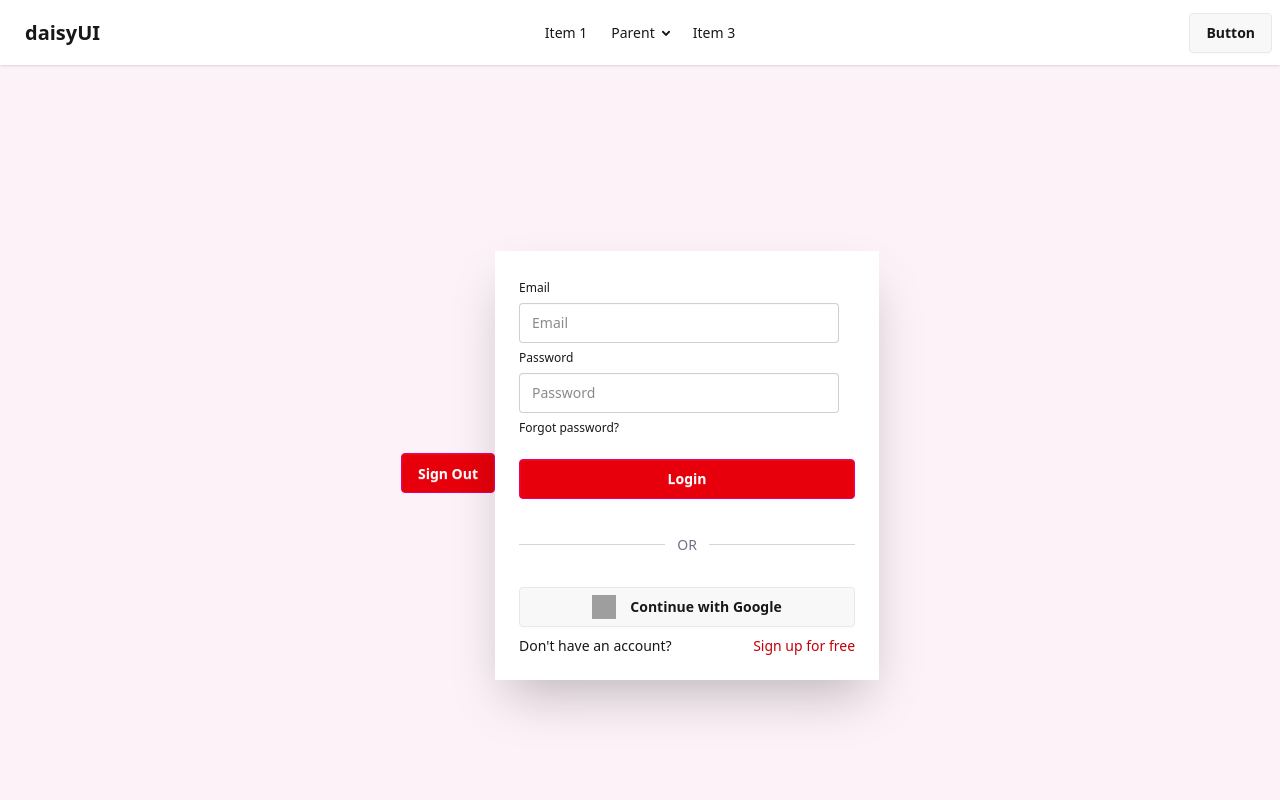
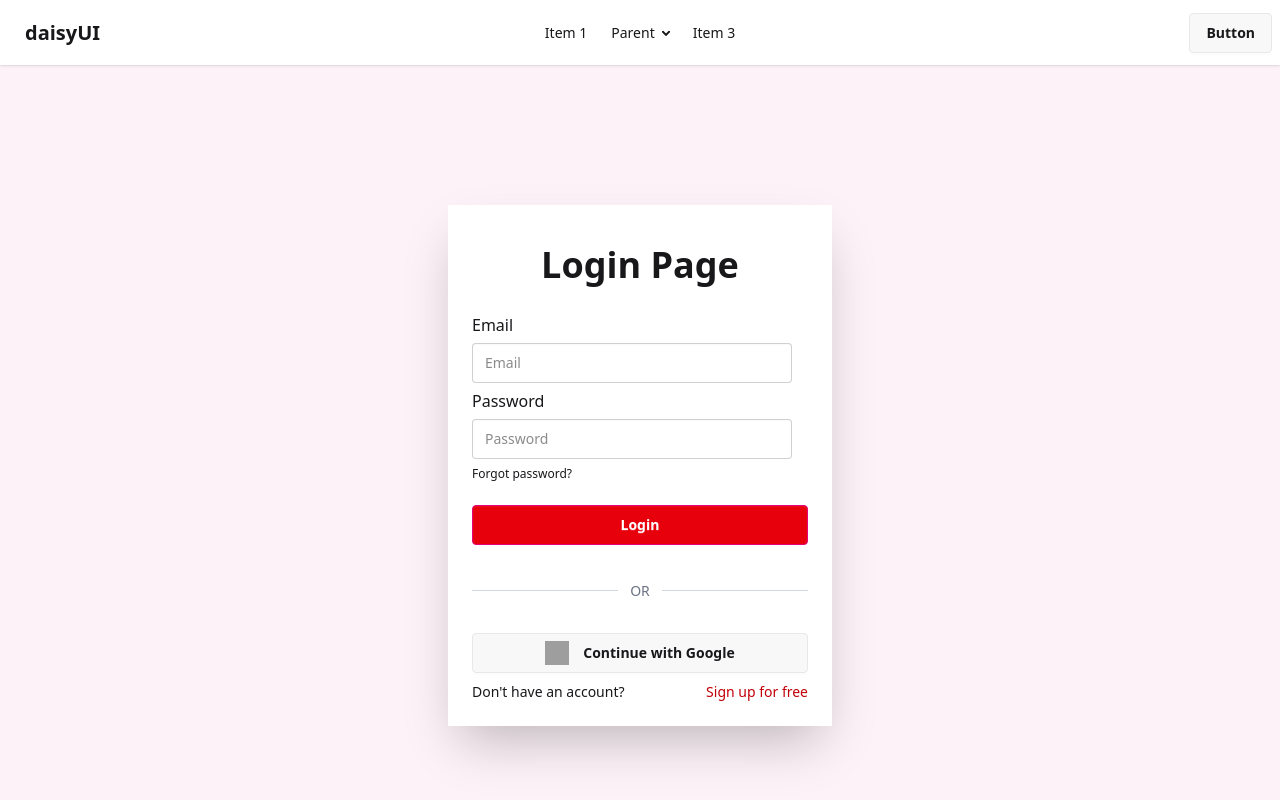
Before and after one commit to AnkonChy/RedDonor-Client, a React (Vite) app: page /login in a window 1280 px wide. Shown: the top 800 px of the page. Built offline with nearby package versions, Linux system fonts and the light colour scheme; grey boxes are pictures that could not be loaded.

Commit message:
email and password authentication done added title in login page

```diff
--- a/package.json
+++ b/package.json
@@ -18,6 +18,7 @@
     "lucide-react": "^0.518.0",
     "react": "^19.1.0",
     "react-dom": "^19.1.0",
+    "react-icons": "^5.5.0",
     "react-router": "^7.6.2",
     "tailwind-merge": "^3.3.1",
     "tailwindcss": "^4.1.8"
--- a/src/pages/Login/Login.jsx
+++ b/src/pages/Login/Login.jsx
@@ -1,12 +1,17 @@
-import { GoogleAuthProvider, signInWithPopup, signOut } from "firebase/auth";
+import {
+  createUserWithEmailAndPassword,
+  GoogleAuthProvider,
+  signInWithPopup,
+  signOut,
+} from "firebase/auth";
 import React, { useState } from "react";
 import { Link } from "react-router";
 import auth from "../../firebase/firebase.config";
 
 const Login = () => {
   const [user, setUser] = useState(null);
-  //   const [email, setEmail] = useState("");
-  //   const [password, setPassword] = useState("");
+  const [email, setEmail] = useState("");
+  const [password, setPassword] = useState("");
 
   //   const handleSubmit = (e) => {
   //     e.preventDefault();
@@ -22,7 +27,7 @@ const Login = () => {
     //   .catch((error) => {
     //     console.log(error.message);
     //   });
-    setUser(null)
+    setUser(null);
   };
 
   const provider = new GoogleAuthProvider();
@@ -38,28 +43,38 @@ const Login = () => {
       });
   };
 
-  const handleLogin = () =>{
-
-  }
+  const handleLogin = (e) => {
+    e.preventDefault();
+    console.log(email, password);
+    createUserWithEmailAndPassword(auth, email, password)
+      .then((result) => {
+        console.log(result);
+        setUser(result.user);
+      })
+      .catch((error) => {
+        setUser(null);
+      });
+  };
   return (
     <div className="min-h-screen flex items-center justify-center bg-pink-50">
-      <button
+      {/* <button
         onClick={handleSignOut}
         className="btn border-pink-600 bg-red-600 mt-4 text-white"
       >
         Sign Out
-      </button>
-      {user && (
+      </button> */}
+      {/* {user && (
         <div>
           <h2>{user.displayName}</h2>
           <p>{user.email}</p>
           <img src={user.photoURL} alt="" />
         </div>
-      )}
+      )} */}
       <div className="bg-base-100 w-full max-w-sm shadow-2xl">
+        <h1 className="text-4xl font-semibold text-center pt-10">Login Page</h1>
         <div className="card-body">
-          <form onSubmit={handleLogin}  className="fieldset">
-            <label className="">Email</label>
+          <form onSubmit={handleLogin} className="fieldset">
+            <label className="text-base">Email</label>
             <input
               name="email"
               onChange={(e) => setEmail(e.target.value)}
@@ -67,7 +82,7 @@ const Login = () => {
               className="input"
               placeholder="Email"
             />
-            <label className="">Password</label>
+            <label className="text-base">Password</label>
             <input
               onChange={(e) => setPassword(e.target.value)}
               name="password"
@@ -78,7 +93,10 @@ const Login = () => {
             <div>
               <a className="link link-hover">Forgot password?</a>
             </div>
-            <button type="submit" className="btn border-pink-600 bg-red-600 mt-4 text-white">
+            <button
+              type="submit"
+              className="btn border-pink-600 bg-red-600 mt-4 text-white"
+            >
               Login
             </button>
           </form>
```
Also changed, not shown: 1 other file (tests, documents, lock files or other folders).
